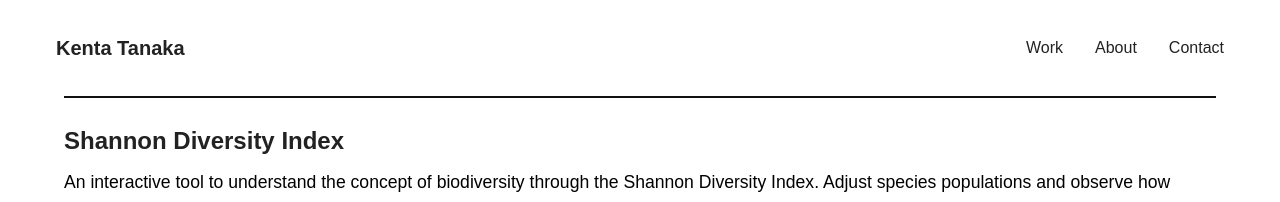
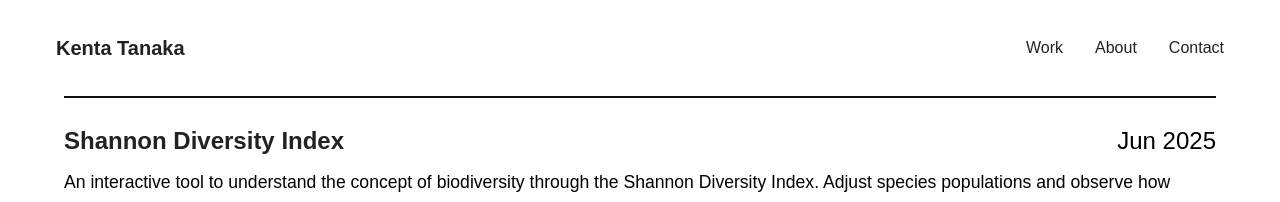
Before and after one commit to tkenta-git/tkenta-git.github.io, a Next.js app: page /work/observable in a window 1280 px wide. Shown: the top 202 px of the page. Built offline with nearby package versions, Linux system fonts and the light colour scheme.

Commit message:
shannon: modify

```diff
--- a/src/app/work/observable/page.tsx
+++ b/src/app/work/observable/page.tsx
@@ -189,6 +189,7 @@ export default function ShannonVisualizerPage() {
     <div className={styles.pageContainer} style={{ width: '90vw', margin: '0 auto' }}>
       <ProjectHeader
         title="Shannon Diversity Index"
+        date='Jun 2025'
         description="An interactive tool to understand the concept of biodiversity through the Shannon Diversity Index. Adjust species populations and observe how diversity and evenness change in real-time."
       />
 
```
